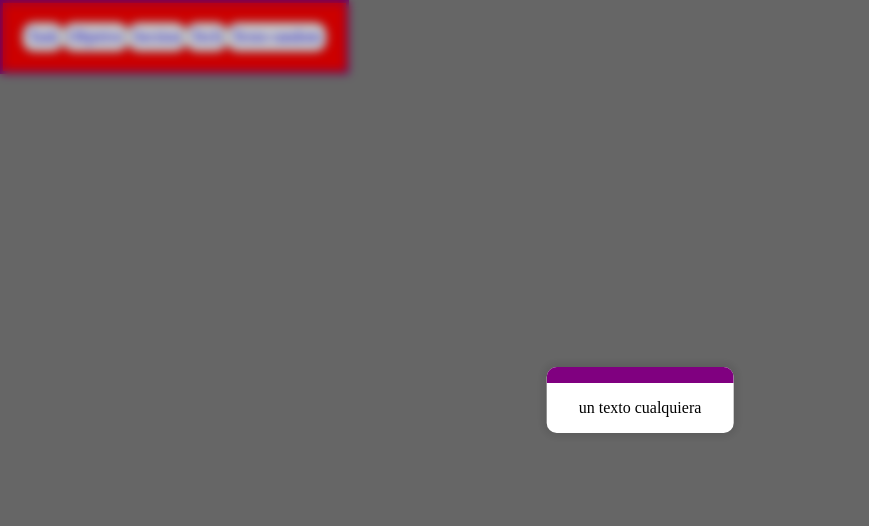
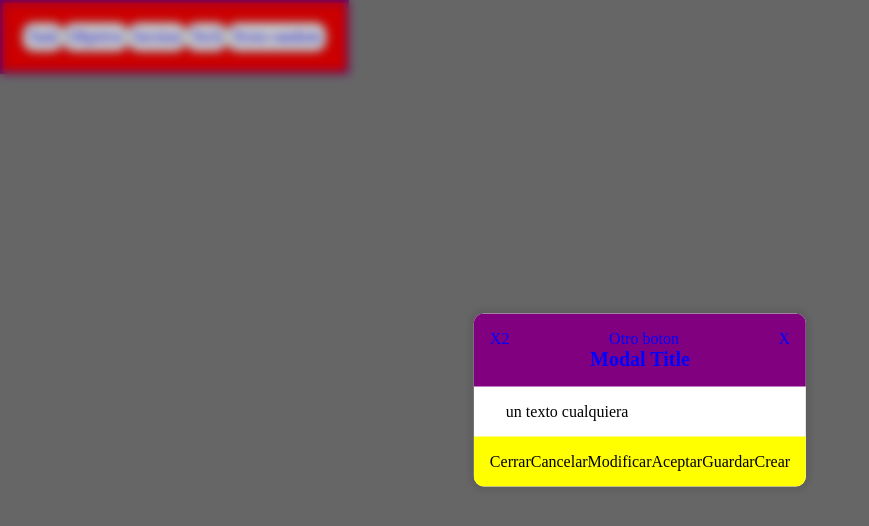
Before and after one commit to CartagoGit/tablon-tareas-cartago, an Angular app: page / in a window 1280 px wide. Both pictures are taken after a click on the button "Texto random". Shown: the top 526 px of the page, without its empty margins (0-869 px from the left). Built offline with nearby package versions, Linux system fonts and the light colour scheme.

Commit message:
Implementamos las clases y estilos, su posicion, la creacion de botones programaticamente

```diff
--- a/src/app/components/modal/modal.component.html
+++ b/src/app/components/modal/modal.component.html
@@ -1,18 +1,26 @@
 <ng-container *ngIf="!!display">
   <section
-    class="modal__backdrop"
+    #modalBackdrop
     [ngClass]="display.state === 'open' ? 'modal--open' : 'modal--close'"
-    (click)="clickType('close')"
+    (click)="clickBackdrop('backdrop')"
   >
     <div #modal (click)="$event.stopPropagation()">
       <div #modalHeader *ngIf="display.options?.header?.show">
-        <!-- <div
-          class="modal__button modal__button--close"
-          type="button"
-          (click)="clickType('close')"
-        >
-          X
-        </div> -->
+        <div #modalHeaderButtons>
+          <div
+            *ngFor="let button of buttonsGroup.header"
+            [class]="button.class"
+            [style]="button.style"
+            type="button"
+            (click)="button.action()"
+          >
+            {{ button.text }}
+          </div>
+        </div>
+
+        <h2 #modalTitle *ngIf="display.options?.title?.text">
+          {{ display.options?.title?.text }}
+        </h2>
       </div>
       <div #modalBody>
         <div #contentString *ngIf="display.text">{{ display.text }}</div>
@@ -20,6 +28,17 @@
       </div>
 
       <div #modalFooter *ngIf="display.options?.footer?.show">
+        <div #modalFooterButtons>
+          <div
+            *ngFor="let button of buttonsGroup.footer"
+            [class]="button.class"
+            [style]="button.style"
+            type="button"
+            (click)="button.action()"
+          >
+            {{ button.text }}
+          </div>
+        </div>
         <!-- <div
           type="button"
           (click)="clickType('save')"
--- a/src/app/components/modal/modal.component.scss
+++ b/src/app/components/modal/modal.component.scss
@@ -1,25 +1,73 @@
 $padding-distance: 16px;
 
-.modal__backdrop {
-  display: block;
-  position: absolute;
-  top: 0;
-  left: 0;
-  right: 0;
-  bottom: 0;
-  background: rgba(0, 0, 0, 0.2);
-  transition: all 300ms ease;
+h2 {
+  all: unset;
 }
+
+.d-flex {
+  display: flex;
+}
+
+.position {
+  &__justify {
+    &--end,
+    &--start,
+    &--center,
+    &--between,
+    &--evenly,
+    &--around {
+      display: flex;
+      > div {
+        display: flex;
+      }
+    }
+
+    &--start {
+      justify-content: flex-start;
+    }
+    &--end {
+      justify-content: flex-end;
+    }
+    &--center {
+      justify-content: center;
+    }
+    &--between {
+      justify-content: space-between;
+    }
+    &--evenly {
+      justify-content: space-evenly;
+    }
+    &--around {
+      justify-content: space-around;
+    }
+  }
+
+  &__direction {
+    &--row,
+    &--column {
+      > div {
+        display: flex;
+      }
+    }
+
+    &--row {
+      flex-direction: row;
+    }
+
+    &--column {
+      flex-direction: column;
+    }
+  }
+}
+
 .modal {
   position: absolute;
   display: flex;
   flex-direction: column;
   top: 50%;
   left: 50%;
-  // width: 100%;
   transform: translate(-50%, -50%);
   background: white;
-  // padding:  $padding-distance;
   border-radius: 10px;
   box-shadow: 0 0 8px 4px rgba(0, 0, 0, 0.1);
   overflow: hidden;
@@ -34,29 +82,42 @@ $padding-distance: 16px;
     opacity: 0;
   }
 
-  &__header {
-    padding-top: $padding-distance;
+  &__backdrop {
+    display: block;
+    position: absolute;
+    top: 0;
+    left: 0;
+    right: 0;
+    bottom: 0;
+    background: rgba(0, 0, 0, 0.2);
+    transition: all 300ms ease;
   }
 
-  &__body {
-    padding: $padding-distance $padding-distance*2 ;
-  }
-
-  &__footer {
-    padding-bottom: $padding-distance;
+  &__title {
+    font-size: 20px;
+    font-weight: 600;
+    text-align: center;
   }
 
   &__header,
   &__body,
   &__footer {
-    // width: 100%;
     display: flex;
+  }
+
+  &__header,
+  &__footer {
+    padding: $padding-distance;
+  }
+
+  &__body {
+    padding: $padding-distance $padding-distance * 2;
   }
 
   &__button {
     cursor: pointer;
-    &--close {
-      margin-left: auto;
-    }
+    // &--close {
+    //   margin-left: auto;
+    // }
   }
 }
--- a/src/app/components/modal/modal.component.ts
+++ b/src/app/components/modal/modal.component.ts
@@ -7,8 +7,13 @@ import {
 } from '@angular/core';
 import { ModalService } from 'src/app/shared/services/modal.service';
 import {
+  TPositionDirection,
+  TPositions,
+} from '../../shared/structures/interfaces/position.interfaces';
+import {
   IModalData,
-  TModalButtonsDefault,
+  TModalButtonDefault,
+  TModalButtonOptions,
 } from 'src/app/shared/structures/interfaces/modal.interfaces';
 
 @Component({
@@ -28,21 +33,29 @@ export class ModalComponent implements OnInit {
    * ? ElementRef de Cabecera, Body y Footer del modal
    */
   @ViewChild('modal') modal!: ElementRef<HTMLDivElement>;
+  @ViewChild('modalTitle') modalTitle!: ElementRef<HTMLDivElement>;
+  @ViewChild('modalBackdrop') modalBackdrop!: ElementRef<HTMLDivElement>;
   @ViewChild('modalHeader') modalHeader!: ElementRef<HTMLDivElement>;
+  @ViewChild('modalHeaderButtons')
+  modalHeaderButtons!: ElementRef<HTMLDivElement>;
   @ViewChild('modalBody') modalBody!: ElementRef<HTMLDivElement>;
   @ViewChild('modalFooter') modalFooter!: ElementRef<HTMLDivElement>;
-
-  /**
-   * ? Div donde insertar el texto plano enviado al modal
-   */
-  // @ViewChild('contentString', { read: ViewContainerRef })
-  // contentString!: ViewContainerRef;
+  @ViewChild('modalFooterButtons')
+  modalFooterButtons!: ElementRef<HTMLDivElement>;
 
   /**
    * ? Div donde insertar el componente
    */
   @ViewChild('contentComponent', { read: ViewContainerRef })
   contentComponent!: ViewContainerRef;
+
+  /**
+   * ? Lista de botones a mostrar
+   */
+  public buttonsGroup = {
+    header: [] as TModalButtonOptions[],
+    footer: [] as TModalButtonOptions[],
+  };
 
   // ANCHOR - Constructor
   constructor(private _modalSvc: ModalService) {}
@@ -62,6 +75,12 @@ export class ModalComponent implements OnInit {
 
         //* Inyectamos los estilos y las clases a las secciones
         this._setSectionStylesAndClasses();
+
+        //* Añadimos la posición de las secciones de header y footer respecto al flex
+        this._setSectionPosition();
+
+        //* Creamos botones
+        this._createButtons();
       },
     });
   }
@@ -80,10 +99,8 @@ export class ModalComponent implements OnInit {
    */
   private _fillContent(): void {
     if (!!this.display?.component) {
-      {
-        this.display.text = undefined;
-        this.contentComponent.createComponent(this.display.component);
-      }
+      this.display.text = undefined;
+      this.contentComponent.createComponent(this.display.component);
     }
   }
 
@@ -98,6 +115,13 @@ export class ModalComponent implements OnInit {
       options?.style,
       options?.class
     );
+    //* Título
+    this.modalTitle &&
+      this._setStylesAndClasses(
+        this.modalTitle.nativeElement,
+        options?.title?.style,
+        options?.title?.class
+      );
     //* Header
     this.modalHeader &&
       this._setStylesAndClasses(
@@ -119,11 +143,18 @@ export class ModalComponent implements OnInit {
         options?.footer?.style,
         options?.footer?.class
       );
+    //* Backdrop
+    this.modalBackdrop &&
+      this._setStylesAndClasses(
+        this.modalBackdrop.nativeElement,
+        options?.backdrop?.style,
+        options?.backdrop?.class
+      );
   }
 
   /**
    * ? Fija las clases y estilos por cada elemento
-   * @params {HTMLDivElement} element
+   * @param {HTMLDivElement} element
    * @param {string} style
    * @param {string} className
    */
@@ -137,10 +168,58 @@ export class ModalComponent implements OnInit {
   }
 
   /**
+   * ? Fija la posicion de los elementos de la sección
+   */
+  private _setSectionPosition(): void {
+    const { header, footer } = this.display?.options!;
+
+    header?.direction &&
+      this.modalHeader?.nativeElement.classList.add(
+        'position__direction--' + header?.direction
+      );
+    footer?.direction &&
+      this.modalFooter?.nativeElement.classList.add(
+        'position__direction--' + footer?.direction
+      );
+
+    header?.justify &&
+      this.modalHeaderButtons?.nativeElement.classList.add(
+        'position__justify--' + header.justify
+      );
+    footer?.justify &&
+      this.modalFooterButtons?.nativeElement.classList.add(
+        'position__justify--' + footer.justify
+      );
+  }
+
+  /**
+   * ? Crea botones segun las opciones recibidas al crear el modal
+   */
+  private _createButtons(): void {
+    const { options } = this.display!;
+
+    const orderByPosition =
+      () => (a: TModalButtonOptions, b: TModalButtonOptions) => {
+        let x: number = a.position || 0;
+        let y: number = b.position || 0;
+
+        return x - y;
+      };
+
+    //* Ordenar los botones segun su posición dada al crear el boton
+    this.buttonsGroup.header = options?.header?.buttons
+      ? Object.values(options?.header?.buttons!).sort(orderByPosition())
+      : [];
+    this.buttonsGroup.footer = options?.footer?.buttons
+      ? Object.values(options?.footer?.buttons!).sort(orderByPosition())
+      : [];
+  }
+
+  /**
    * ? Método al hacer click en cualquiera de los tipos de botones del modal
    * @param typeButton {TModalButtons} - Tipo de botón pulsado
    */
-  public clickType(typeButton: TModalButtonsDefault): void {
+  public clickBackdrop(typeButton: string): void {
     // const buttonMethods: { [type in TModalButtons]: () => void } = {
     //   ok: () => {},
     //   close: () => this._modalSvc.close(),
--- a/src/app/shared/services/modal.service.ts
+++ b/src/app/shared/services/modal.service.ts
@@ -3,7 +3,7 @@ import { BehaviorSubject, Observable } from 'rxjs';
 import {
   IModalData,
   IModalOptions,
-  TModalButtons,
+  TModalButtonsDefault,
 } from '../structures/interfaces/modal.interfaces';
 
 @Injectable({
@@ -15,7 +15,7 @@ export class ModalService {
   /**
    * ? Botones predefinidos del modal
    */
-  private _defaultButtons: TModalButtons = {
+  private _defaultButtons: TModalButtonsDefault = {
     close: {
       class: 'modal__button modal__button--close',
       text: 'Cerrar',
@@ -55,17 +55,32 @@ export class ModalService {
   };
 
   /**
-   * ? Opciones default del modal si no se reciben otras opciones
+   * ? Opciones default del modal si no se sobreescriben al crear el modal con otras opciones
    */
   private _defaultOptions: IModalOptions = {
     class: 'modal',
+    title: { text: 'Modal Title', class: 'modal__title' },
+    backdrop: { class: 'modal__backdrop', closeOnClick: false },
     header: {
-      title: 'Modal Title',
+      direction: 'column',
+      justify: 'between',
       buttons: {
         close: {
           ...this._defaultButtons.close!,
           text: 'X',
+          position: 30,
           // action: () => console.log('prueba'),
+        },
+        close2: {
+          ...this._defaultButtons.close!,
+          text: 'X2',
+          position: 1,
+          // action: () => console.log('prueba'),
+        },
+        other: {
+          action: () => console.log('otro rula'),
+          text: 'Otro boton',
+          position: 2,
         },
       },
       show: true,
@@ -76,10 +91,11 @@ export class ModalService {
       class: 'modal__body',
     },
     footer: {
-      show: false,
-      style: 'background: blue; color: red;',
+      show: true,
+      style: 'background: yellow; color:black;',
       justify: 'center',
       class: 'modal__footer',
+      buttons: this._defaultButtons,
     },
   };
 
@@ -137,6 +153,7 @@ export class ModalService {
    * ? Close - Cierra el modal
    */
   public close(): void {
+    console.log('close');
     this._modalData = {
       ...this._modalData,
       state: 'close',
@@ -150,7 +167,6 @@ export class ModalService {
    */
   public cancel(): void {
     console.log('cancel');
-    this.close();
   }
 
   /**
@@ -159,7 +175,6 @@ export class ModalService {
    */
   public save(): void {
     console.log('save');
-    this.close();
   }
   /**
    * ? Create - Crea los datos del modal
@@ -167,7 +182,6 @@ export class ModalService {
    */
   public create(): void {
     console.log('create');
-    this.close();
   }
 
   /**
@@ -176,7 +190,6 @@ export class ModalService {
    */
   public modify(): void {
     console.log('modify');
-    this.close();
   }
   /**
    * ? Ok - Acepta los datos del modal
@@ -184,6 +197,5 @@ export class ModalService {
    */
   public ok(): void {
     console.log('ok');
-    this.close();
   }
 }
```
Also changed, not shown: src/app/shared/structures/interfaces/modal.interfaces.ts (+9 -6 lines), src/app/shared/structures/interfaces/position.interfaces.ts (+3 -4 lines).
